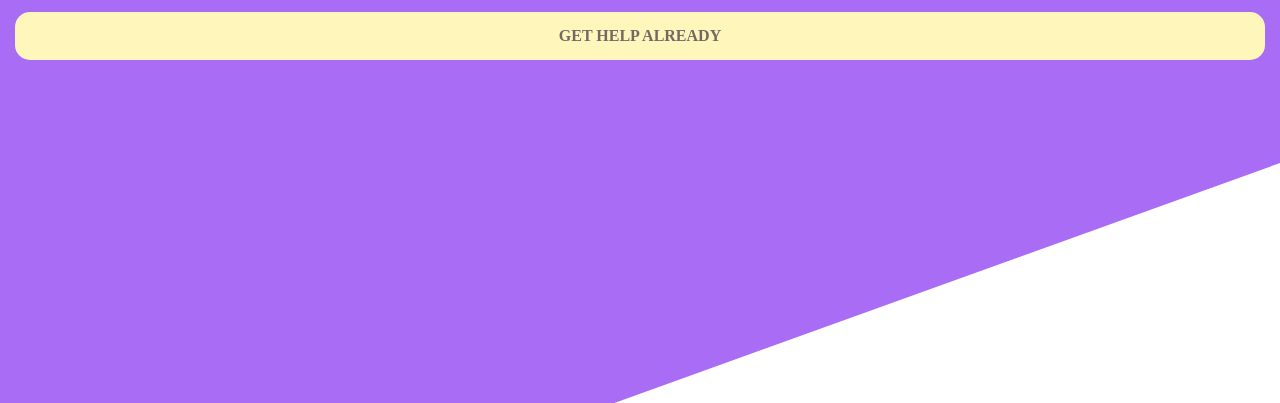
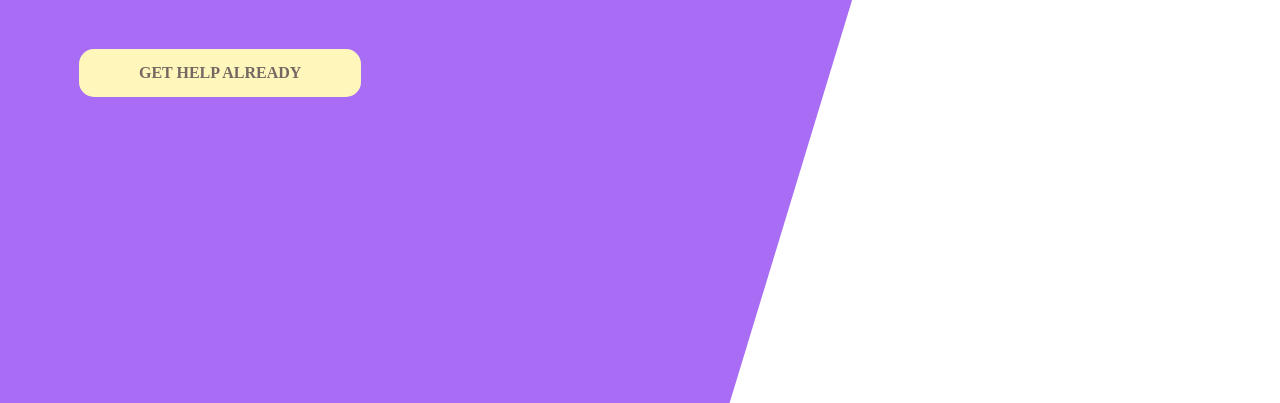
Before and after one commit to jacekbuda/HTML, a plain HTML site: page index.html in a window 1280 px wide. Shown: the part 397-800 px from the top of the page. Drawn offline with Linux system fonts and the light colour scheme.

Commit message:
finish mobile + desktop; the end

```diff
--- a/css/styles.scss
+++ b/css/styles.scss
@@ -14,10 +14,18 @@ $borders: 15px;
     @return map-get($colors, $color-name);
 }
 
+$desktop: 840px;
+
+@mixin desktop {
+    @media (min-width: #{$desktop}){
+        @content;
+    }
+
+}
+
 body, html {
     height: 100%;
 }
-
 
 body {
     font-family: 'Monsterrat';
@@ -30,6 +38,11 @@ body {
         width: 100%;
         position: absolute;
         z-index: -1;
+
+        @include desktop {
+            clip-path: polygon(0 0, 76% 0, 57% 100%, 0 100%);
+
+        }
     }
 
     header a {
@@ -44,6 +57,12 @@ body {
 
 main {
 
+    @include desktop{
+        display: grid;
+        grid-template-columns: 50% auto;
+        grid-template-areas: "primary card"
+    }
+
     section#card {
         background: color(normal);
         padding: 20px;
@@ -52,6 +71,13 @@ main {
         width: 80%;
         box-shadow: 0 10px 30px rgba(0, 0, 0, .2);
 
+
+        @include desktop {
+            grid-area: card;
+            height: fit-content;
+            margin: 1em;
+            align-self: center;
+        }
         ul {
             list-style-type: none;
             margin: 0;
@@ -84,10 +110,22 @@ main {
         padding: $padding;
 
 
+        @include desktop {
+            grid-area: primary;
+            text-align: left;
+            margin: 4em 0 0 4em;
+        }
+
         h1 {
             font-size: 3em;
             text-transform: uppercase;
             margin-top: 10px;
+
+            @include desktop {
+                width: 30%;
+                line-height: .9em;
+                font-size: 4em;
+            }
         }
 
         p {
@@ -105,6 +143,11 @@ main {
             font-weight: bold;
             padding: $padding;
             margin: 35px auto 0 auto;
+
+            @include desktop {
+               display: inline-block;
+               padding: $padding $padding * 4;
+            }
         }
     }
 
```
Also changed, not shown: css/styles.css, 2 other files.
